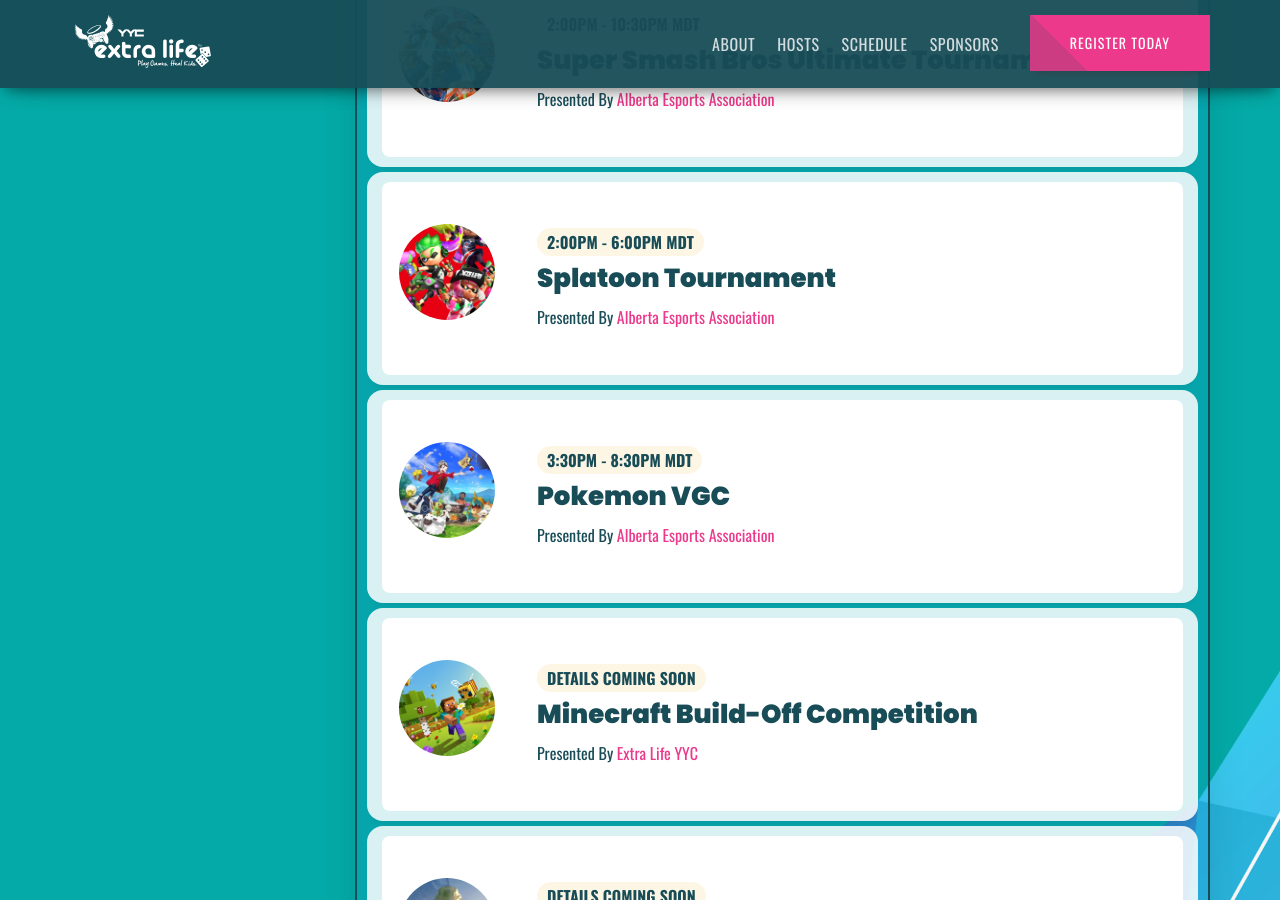
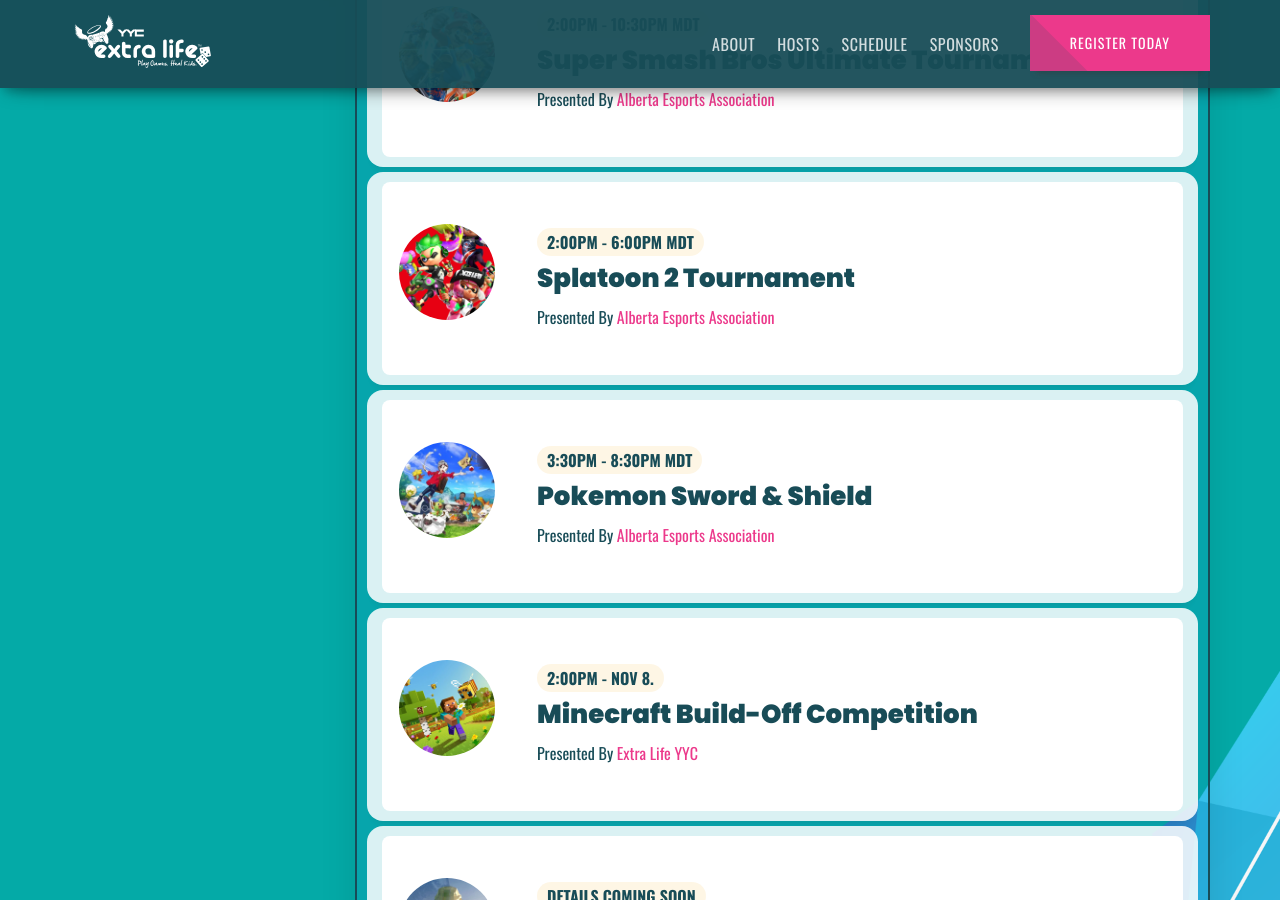
Before and after one commit to ExtraLifeYYC/ExtraLifeYYC.github.io, a Jekyll site: the page built from index.md, in a window 1280 px wide and 900 px high, scrolled down 3780 px. Built offline with Jekyll 4.4.1, drawn with Linux system fonts in a browser that asks for light colours; nearby versions of some CDN libraries.

Commit message:
Schedule Update

```diff
--- a/_data/schedule.yml
+++ b/_data/schedule.yml
@@ -16,14 +16,14 @@
         image: /assets/img/event/smash.jpg
         description: More details about this event are being formed. Join our discord or signup to our newsletter to be informed of updates.
         location: twitch.tv/extralifeyyc
-      - name: Splatoon Tournament
+      - name: Splatoon 2 Tournament
         start: 2:00pm
         end: 6:00PM MDT
         host: Alberta Esports Association
         image: /assets/img/event/splatoon.jpg
         description: More details about this event are being formed. Join our discord or signup to our newsletter to be informed of updates.
         location:
-      - name: Pokemon VGC
+      - name: Pokemon Sword & Shield
         start: 3:30pm
         end: 8:30PM MDT
         host: Alberta Esports Association
@@ -31,7 +31,8 @@
         description: More details about this event are being formed. Join our discord or signup to our newsletter to be informed of updates.
         location:
       - name: Minecraft Build-Off Competition
-        start: Details Coming Soon
+        start: 2:00pm
+        end: Nov 8.
         host: Extra Life YYC
         image: /assets/img/event/minecraft.jpg
         description: More details about this event are being formed. Join our discord or signup to our newsletter to be informed of updates.
@@ -51,6 +52,13 @@
   - date: Nov 8, 2020
     id: menu1
     events:
+      - name: Rivals of Aether
+        start: 12:00am
+        end: 3:30am MDT
+        image: /assets/img/event/rivals.jpg
+        host: Alberta Esports Association
+        description: A platform fighter on Steam and Switch set in a world where civilizations wage war by summoning the power of Fire, Water, Air, and Earth.
+        location: https://smash.gg/tournament/aesa-extra-life-game-day-2020/register
       - name: Valorant Spike Rush Tournament
         start: Details Coming Soon
         host: Extra Life YYC
```
Also changed, not shown: assets/img/event/rivals.jpg (added).
